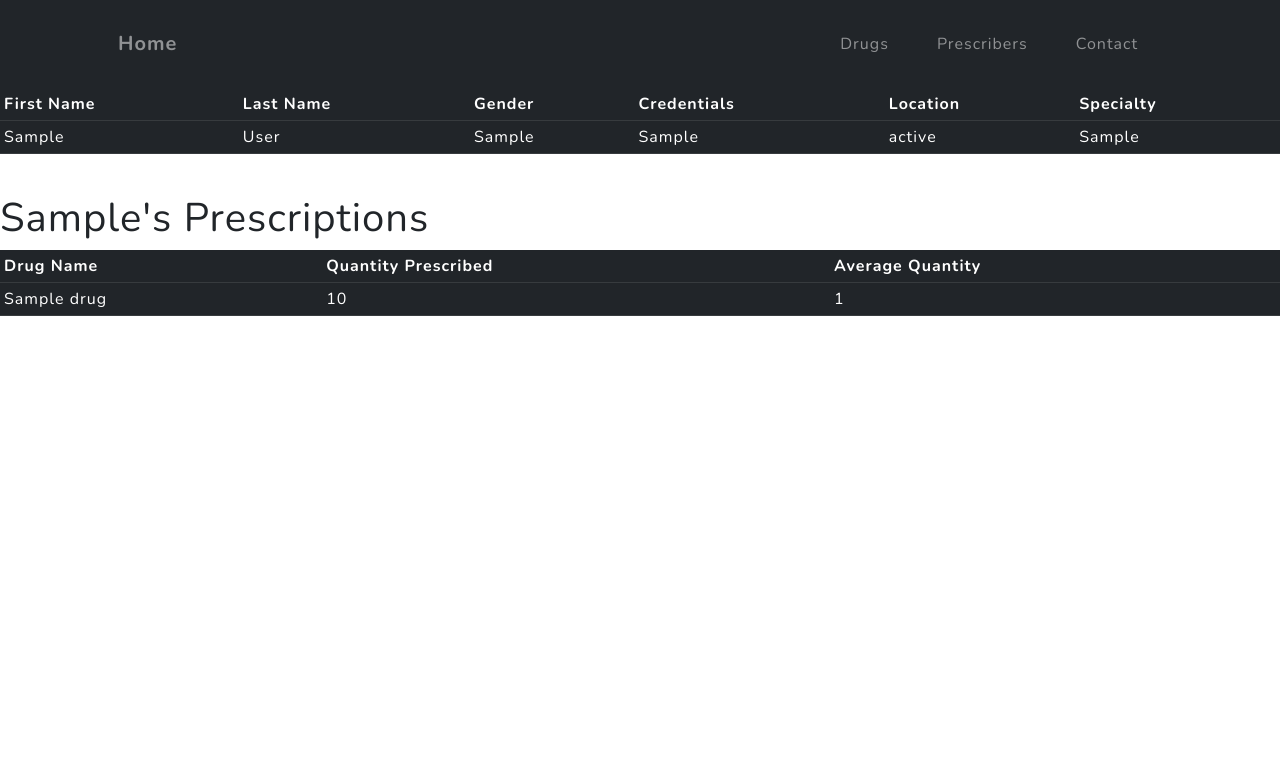
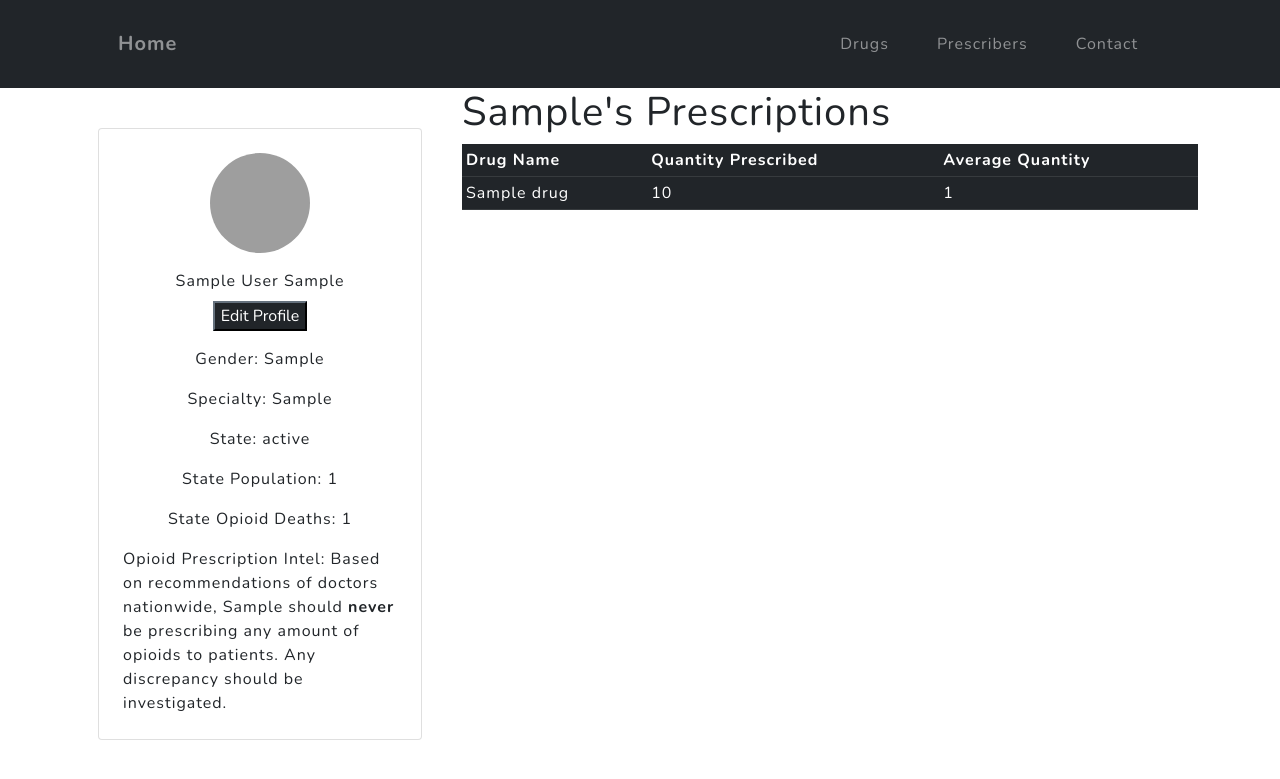
Before and after one commit to trevshum20/intex-project-2.0, a Django app: page /prescriberinfo/1/ in a window 1280 px wide. Shown: the top 779 px of the page. Run offline with Django 3.2, Linux system fonts and the light colour scheme; tables that the repository leaves empty hold one stand-in row (values such as "Sample post"); some libraries are stand-ins or nearby versions; grey boxes are pictures that could not be loaded.

Commit message:
opioid prescription intel descriptions

```diff
--- a/Opioids/views.py
+++ b/Opioids/views.py
@@ -49,8 +49,14 @@ def searchPageView(request) :
                 "prescribers" : data,
             }
             return render(request, 'Opioids/prescribers.html', context)
-        else :
+        elif option == "drugs" :
             data = Drug.objects.filter(drugname__icontains=searchTerm)
+            context = {
+                "drugs" : data,
+            }
+            return render(request, 'Opioids/drugs.html', context)
+        else:
+            data = Drug.objects.filter(drugname__icontains=searchTerm, isopioid = True)
             context = {
                 "drugs" : data,
             }
--- a/templates/Opioids/index.html
+++ b/templates/Opioids/index.html
@@ -19,7 +19,10 @@
                                 <input type="radio" value="prescribers" name="optradio" checked>Prescribers
                             </label>
                             <label class="radio-inline radiobuttonsindex">
-                                <input type="radio" value="drugs" name="optradio">Drugs
+                                <input type="radio" value="drugs" name="optradio">Drugs (All)
+                            </label>
+                            <label class="radio-inline radiobuttonsindex">
+                                <input type="radio" value="opiods" name="optradio">Drugs (Opioids Only)
                             </label>
                         </form>
                     </div>
--- a/templates/Opioids/prescriberinfo.html
+++ b/templates/Opioids/prescriberinfo.html
@@ -1,26 +1,38 @@
 {% extends 'base.html' %}
 {% load static %}
 {% block content %}
-   <table class="table table-sm table-dark">
-        <tr>
-            <th>First Name</th>
-            <th>Last Name</th>
-            <th>Gender</th>
-            <th>Credentials</th>
-            <th>Location</th>
-            <th>Specialty</th>
-        </tr>
-        <tr>
-            <td hidden>{{prescribers.id}}</td>
-            <td>{{prescribers.fname}}</td>
-            <td>{{prescribers.lname}}</td>
-            <td>{{prescribers.gender}}</td>
-            <td>{{prescribers.credential}}</td>
-            <td>{{prescribers.state}}</td>
-            <td>{{prescribers.specialty}}</td>
-        </tr>
-    </table>
-    <br>
+<div class="container">
+    <div class="row">
+        <div class="col-4">
+            <div class="container mt-4 mb-4 p-3 d-flex justify-content-center">
+                <div class="card p-4">
+                    <div class=" image d-flex flex-column justify-content-center align-items-center"> <img class="rounded-circle z-depth-2" src="https://marriott.byu.edu/msmadmin/securefile/empphoto?pid=29146" height="100" width="100" /> <span class="name mt-3">{{prescribers.fname}} {{prescribers.lname}} {{prescribers.credential}}</span>
+
+                        <div class=" d-flex mt-2"> <button class="btn1 btn-dark">Edit Profile</button> </div>
+                        <div class="text mt-3">Gender: {{prescribers.gender}}</div>
+                        <div class="text mt-3">Specialty: {{prescribers.specialty}}</div>
+                        <div class="text mt-3">State: {{prescribers.state.state}}</div>
+                        <div class="text mt-3">State Population: {{prescribers.state.population}}</div>
+                        <div class="text mt-3">State Opioid Deaths: {{prescribers.state.deaths}}</div>
+
+                        <div class="text mt-3">Opioid Prescription Intel:
+                            Based on recommendations of doctors nationwide,
+                            {% if prescribers.specialty.weight == 3 %}
+                                {{prescribers.fname}} should be expected to prescribe a <b>high</b> amount of opioids without risk of wrongful opioid death.
+                            {% elif prescribers.specialty.weight == 2 %}
+                                {{prescribers.fname}} should be expected to prescribe a <b>medium</b> amount of opioids without risk of wrongful opioid death.
+                            {% elif prescribers.specialty.weight == 1 %}
+                                {{prescribers.fname}} should be expected to prescribe a <b>low</b> amount of opioids without risk of wrongful opioid death.
+                            {% else %}
+                                {{prescribers.fname}} should <b>never</b> be prescribing any amount of opioids to patients. Any discrepancy should be investigated.
+                            {% endif %}
+                        </div>
+
+                    </div>
+                </div>
+            </div>
+        </div>
+        <div class="col-8">
             <h1>{{prescribers.fname}}'s Prescriptions</h1>
             <table class="table table-sm table-dark">
                 <tr>
@@ -35,4 +47,8 @@
                     <td>{{pd.drug.avg}}</td>
                 {%endfor%}
             </table>
+        </div>
+
+    </div>
+
 {% endblock %}
```
Lines whose indentation alone changed are shown as unchanged.
